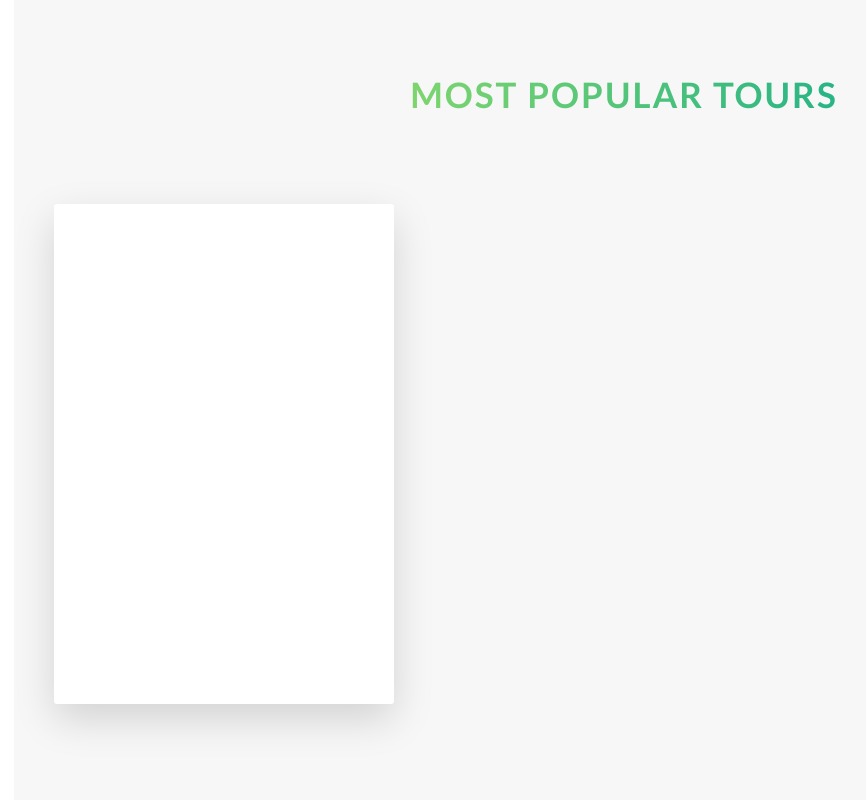
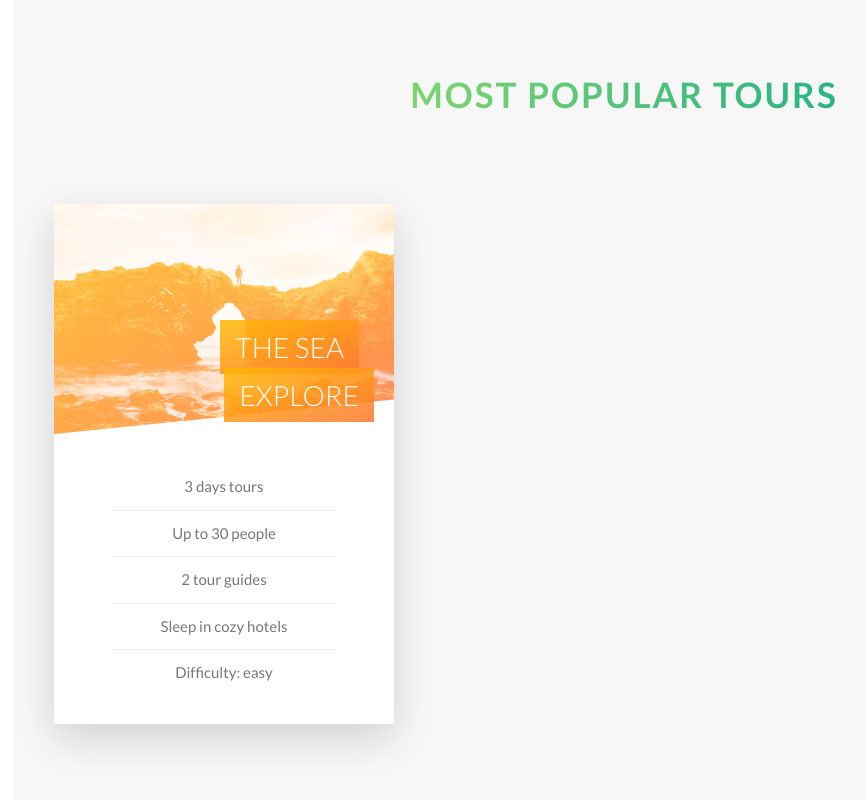
Before and after one commit to Pedatela/sass-course, a website: page Natours/index.html in a window 1280 px wide. Shown: the part 2501-3301 px from the top of the page, without its empty margins (16-882 px from the left). Drawn offline with Linux system fonts and the light colour scheme.

Commit message:
Adding style in front part of the card

```diff
--- a/Natours/index.html
+++ b/Natours/index.html
@@ -115,7 +115,23 @@
                 <div class="col-1-of-3">
                     <div class="card">
                         <div class="card__side card__side--front">
-                            Front
+                            <div class="card__picture card__picture--1">
+                                &nbsp;
+                            </div>
+                            <h4 class="card__heading">
+                                <span class="card__heading-span card__heading-span--1">
+                                    The sea Explore
+                                </span>
+                            </h4>
+                            <div class="card__details">
+                                <ul>
+                                    <li>3 days tours</li>
+                                    <li>Up to 30 people</li>
+                                    <li>2 tour guides</li>
+                                    <li>Sleep in cozy hotels</li>
+                                    <li>Difficulty: easy</li>
+                                </ul>
+                            </div>
                         </div>
                         <div class="card__side card__side--back card__side--back-1">
                             Back
--- a/Natours/sass/abstracts/_variables.scss
+++ b/Natours/sass/abstracts/_variables.scss
@@ -10,6 +10,7 @@ $color-tertiary-light: #2998ff;
 $color-tertiary-dark: #5643fa;
 
 $color-grey-light-1: #f7f7f7;
+$color-grey-light-2: #eee;
 
 $color-grey-dark: #777;
 $color-white: #fff;
--- a/Natours/sass/components/_card.scss
+++ b/Natours/sass/components/_card.scss
@@ -2,12 +2,10 @@
     perspective: 150rem;
     -moz-perspective: 150rem;
     position: relative;
-    height: 50rem;
+    height: 52rem;
 
     &__side{
-        color: white;
-        font-size: 2rem;
-        height: 50rem;
+        height: 52rem;
         transition: all .8s ease;
         position: absolute;
         top: 0;
@@ -15,6 +13,7 @@
         width: 100%;
         backface-visibility: hidden;
         border-radius: .3rem;
+        overflow: hidden;
         box-shadow: 0 1.5rem 4rem rgba($color-black, .15);
 
         &--front{
@@ -23,7 +22,7 @@
 
         &--back{
             background-color: green;
-            transform: rotateY(180deg);
+            transform: rotateY(-180deg);
 
             &-1{
                 background-image: linear-gradient(to right bottom, $color-secondary-light, $color-secondary-dark);
@@ -39,4 +38,66 @@
     &:hover &__side--back{
         transform: rotateY(0);
     }
+    // FRONT SIDE STYLING
+    &__picture{
+        background-size: cover;
+        height: 23rem;
+        background-blend-mode: screen;
+        -webkit-clip-path: polygon(0 0, 100% 0, 100% 0, 100% 85%, 0 100%);
+        clip-path: polygon(0 0, 100% 0, 100% 0, 100% 85%, 0 100%);
+
+        &--1{
+            background-image: linear-gradient(to right bottom, $color-secondary-light, $color-secondary-dark),
+            url(../img/nat-5.jpg);
+        }
+
+        &--2{
+            background-image: url(../img/nat-5.jpg);
+        }
+
+        &--3{
+            background-image: url(../img/nat-5.jpg);
+        }
+    }
+
+    &__heading{
+        font-size: 2.8rem;
+        font-weight: 300;
+        text-transform: uppercase;
+        text-align: right;
+        color: $color-white;
+        position: absolute;
+        top: 12rem;
+        right: 2rem;
+        width: 75%;
+    }
+
+    &__heading-span{
+        padding: 1rem 1.5rem;
+        -webkit-box-decoration-break: clone;
+        box-decoration-break: clone;
+        &--1{
+            background-image: linear-gradient(to right bottom,
+            rgba($color-secondary-light, .85),
+            rgba($color-secondary-dark, .85));
+        }
+    }
+
+    &__details{
+        padding: 3rem;
+        ul{
+            list-style: none;
+            width: 80%;
+            margin: 0 auto;
+            li{
+                text-align: center;
+                font-size: 1.5rem;
+                padding: 1rem;
+
+                &:not(:last-child){
+                    border-bottom: 1px solid $color-grey-light-2;
+                }
+            }
+        }
+    }
 }
```
Also changed, not shown: Natours/css/style.css.
